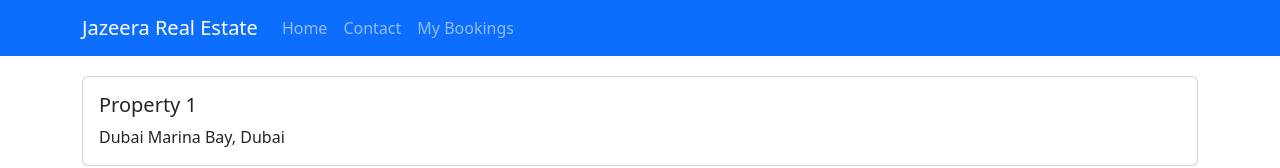
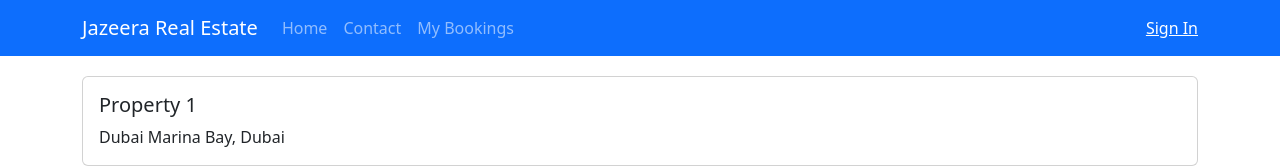
Before and after one commit to Tec-Oasis/jpms-frontend, a React (Vite) app: page /booking in a window 1280 px wide. Shown: the top 168 px of the page. Built offline with nearby package versions, Linux system fonts and the light colour scheme; a web font is replaced by a local one.

Commit message:
Add sign-in link to AlterNav component

```diff
--- a/src/components/AlterNav.jsx
+++ b/src/components/AlterNav.jsx
@@ -12,6 +12,11 @@ function AlterNav() {
           <Nav.Link href="/contact">Contact</Nav.Link>
           <Nav.Link href="/tenant/bookings">My Bookings</Nav.Link>
         </Nav>
+        <Navbar.Collapse className="justify-content-end">
+          <Navbar.Text>
+           <a href="#login">Sign In</a>
+          </Navbar.Text>
+        </Navbar.Collapse>
       </Container>
     </Navbar>
   );
```
